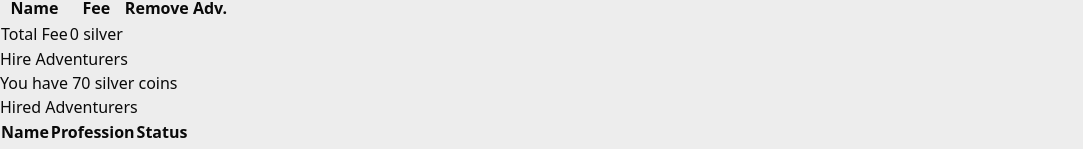
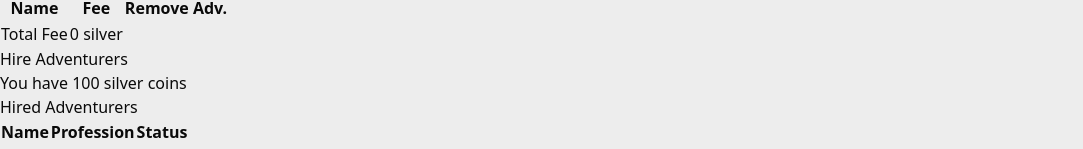
Before and after one commit to jarmbrust/hire-an-adventurer, a Next.js app: page /cart in a window 1280 px wide. Shown: the part 6669-6818 px from the top of the page, without its empty margins (0-1083 px from the left). Built offline with nearby package versions, Linux system fonts and the light colour scheme.

Commit message:
adjusted coins back to 100

```diff
--- a/src/app/ui/combat-resolution-text.tsx
+++ b/src/app/ui/combat-resolution-text.tsx
@@ -2,7 +2,6 @@ import { type Adventurer, type Monster } from "@/app/lib/definitions";
 
 const combatResolutionText = (monsterDefeated: boolean, monster: Monster | null, adventurers: Adventurer[]) => {
   if (!monster) return '';
-  console.log(adventurers, adventurers.length);
   const pastTense = adventurers.length === 1 ? 'was' : 'were';
   const adventurerNames: string = adventurers.map((adventurer) => {
     if (adventurers.length === 1) {
--- a/src/context/coins-context.tsx
+++ b/src/context/coins-context.tsx
@@ -6,7 +6,7 @@ import { type CoinsContextType } from '@/app/lib/definitions';
 const CoinsContext = createContext<CoinsContextType | undefined>(undefined);
 
 export const CoinsProvider = ({ children }: { children: ReactNode }) => {
-  const [coinAmount, setCoinAmount] = useState<number>(70);
+  const [coinAmount, setCoinAmount] = useState<number>(100);
 
   const changeCoinAmount = (amount: number) => {
     setCoinAmount(amount);
```
